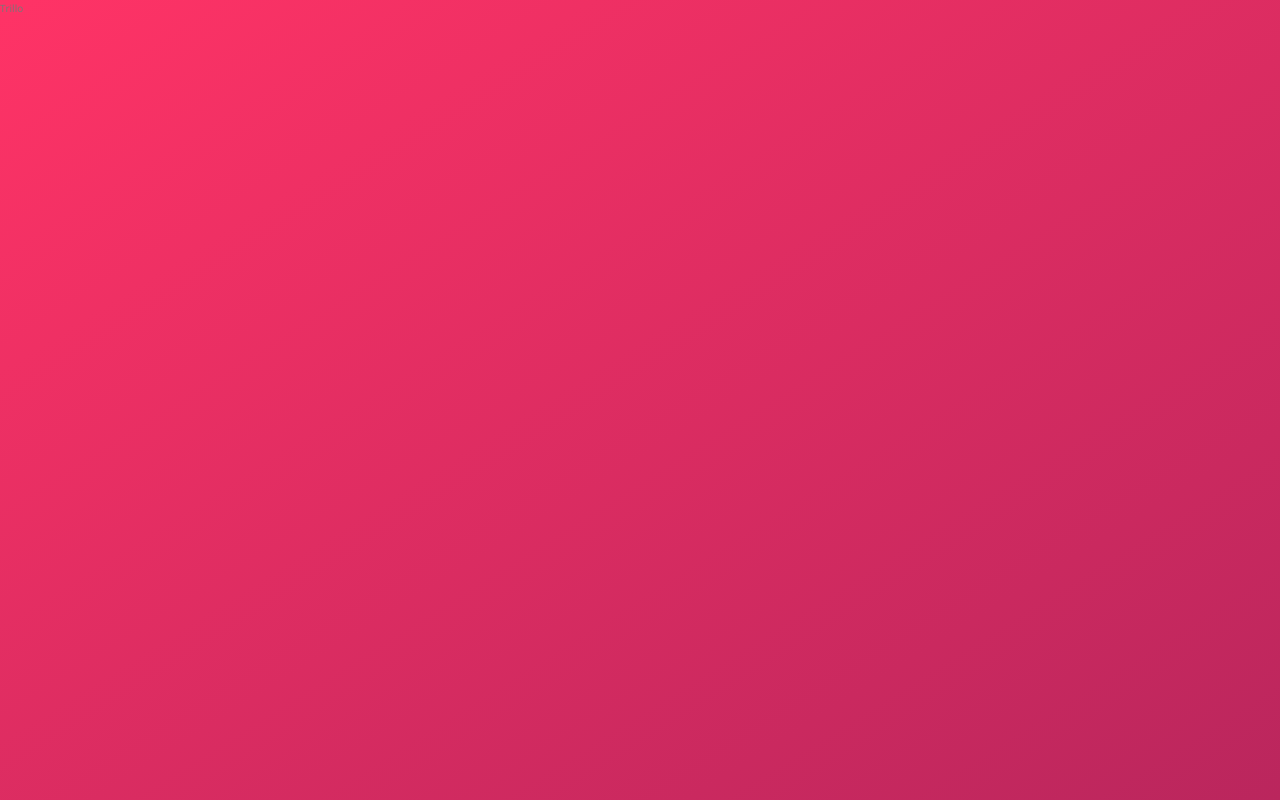
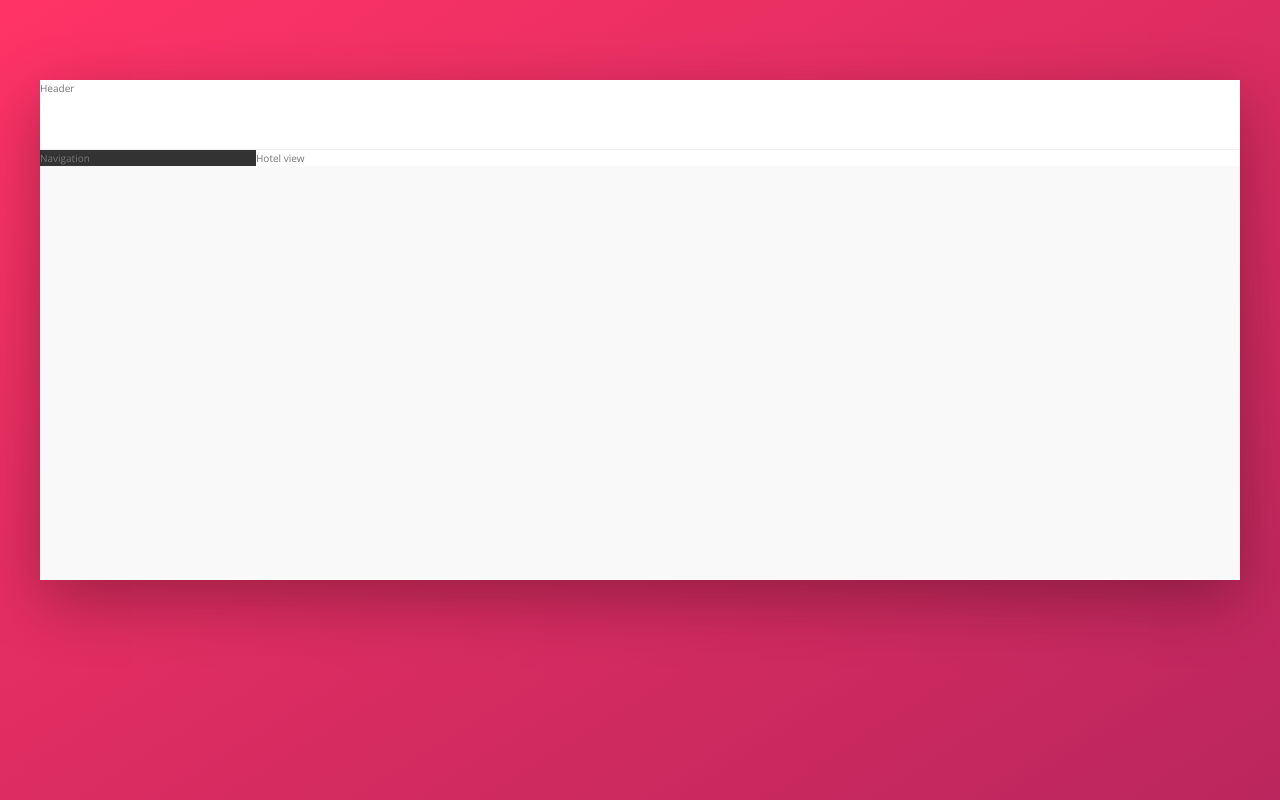
Before and after one commit to lawell-wilhelm/trillo, a website: page index.html in a window 1280 px wide. Drawn offline with nearby package versions, Linux system fonts and the light colour scheme.

Commit message:
style: add the overall layout

```diff
--- a/index.html
+++ b/index.html
@@ -14,6 +14,12 @@
     <title>trillo &mdash; Your all-in-one booking app</title>
   </head>
   <body>
-    Trillo
+    <div class="container">
+      <header class="header">Header</header>
+      <div class="content">
+        <nav class="sidebar">Navigation</nav>
+        <main class="hotel-view">Hotel view</main>
+      </div>
+    </div>
   </body>
 </html>
--- a/sass/_base.scss
+++ b/sass/_base.scss
@@ -12,6 +12,8 @@
   --color-grey-dark-1: #333;
   --color-grey-dark-2: #777;
   --color-grey-dark-3: #999;
+
+  --shadow-dark: 0 2rem 6rem rgba(0, 0, 0, 0.3);
 }
 
 *,
--- a/sass/_layout.scss
+++ b/sass/_layout.scss
@@ -0,0 +1,29 @@
+.container {
+  max-width: 120rem;
+  margin: 8rem auto;
+  background-color: var(--color-grey-light-1);
+  box-shadow: var(--shadow-dark);
+
+  min-height: 50rem; // Testing purpose
+}
+
+.header {
+  height: 7rem;
+  background-color: #fff;
+  border-bottom: 1px solid var(--color-grey-light-2);
+}
+
+.content {
+  display: flex;
+}
+
+.sidebar {
+  background-color: var(--color-grey-dark-1);
+
+  flex: 0 0 18%;
+}
+
+.hotel-view {
+  background-color: #fff;
+  flex: 1;
+}
```
Also changed, not shown: css/style.css, 1 other file.
